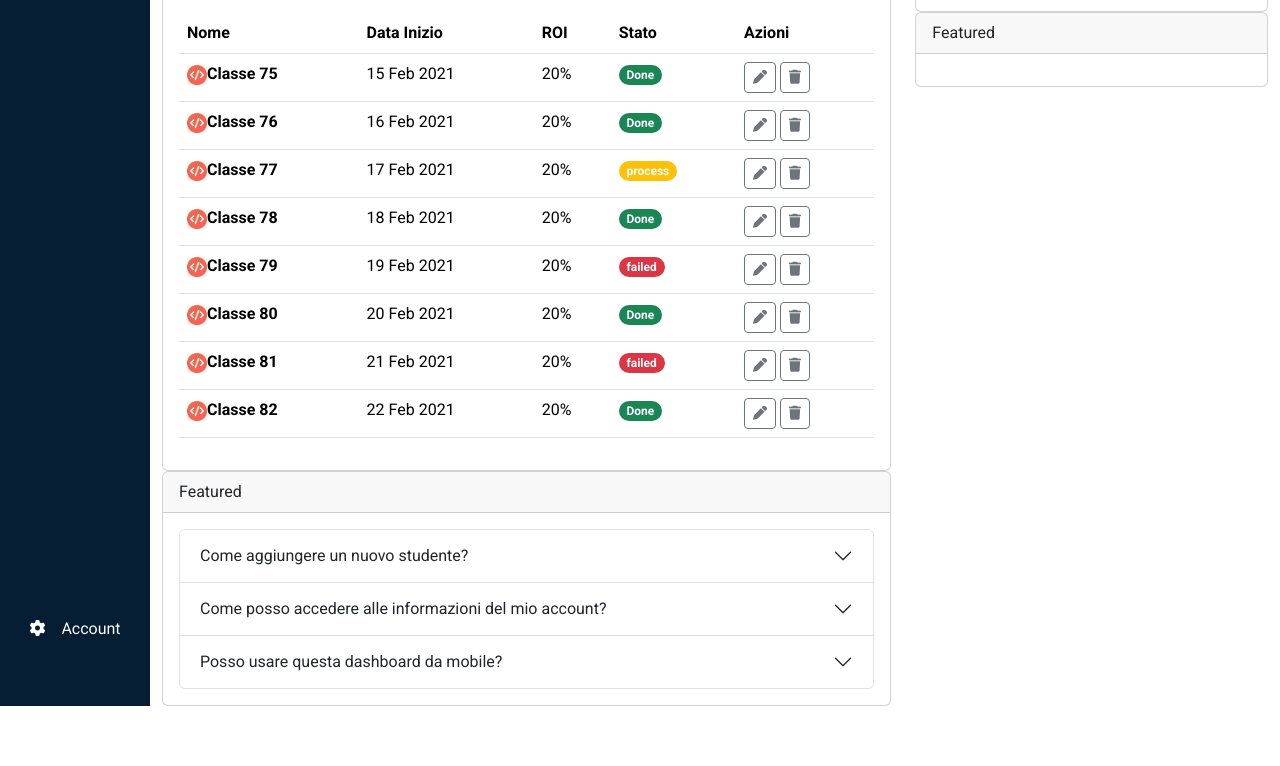
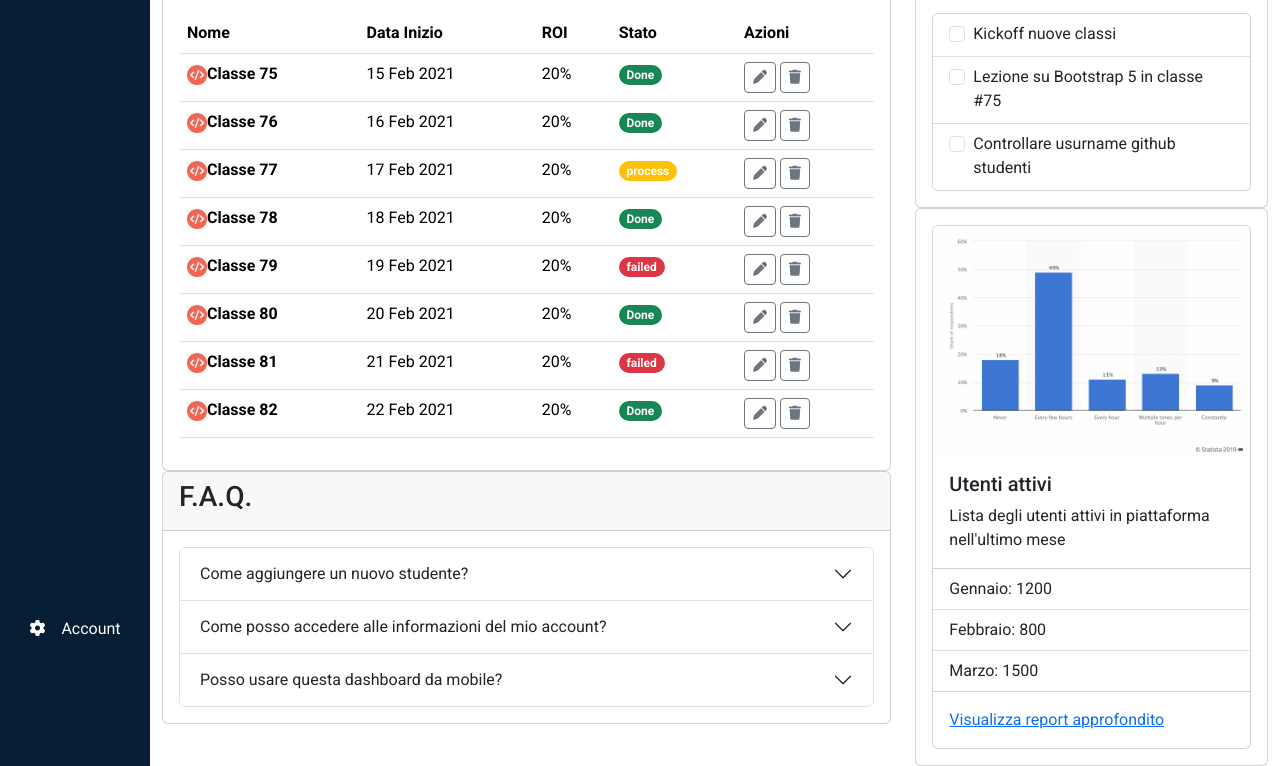
Before and after one commit to igorgaidolfi/html-css-bootstrap-dashboard, a plain HTML site: page index.html in a window 1280 px wide. Shown: the part 231-997 px from the top of the page. Before the commit the page ends 937 px from the top, so only its background shows below. Drawn offline with nearby package versions, Linux system fonts and the light colour scheme.

Commit message:
upadte Added content to col 4

```diff
--- a/css/style.css
+++ b/css/style.css
@@ -24,6 +24,7 @@ header{
 .content-table img{
     height: 20px;
 }
+
 @media screen and (min-width: 992px){
     #sidebar{
         width: 150px;
--- a/index.html
+++ b/index.html
@@ -177,7 +177,7 @@
                             <div class="content-faq">
                                 <div class="card">
                                     <div class="card-header">
-                                        Featured
+                                        <h3 class="text-uppercase">f.a.q.</h3>
                                     </div>
                                     <div class="card-body">
                                         <div class="accordion" id="accordionExample">
@@ -223,21 +223,54 @@
                             </div>
                         </div>
                         <div class="col-4">
-                            <div class="content">
+                            <div class="content-todo">
                                 <div class="card">
                                     <div class="card-header">
-                                        Featured
+                                        <h3>Todo</h3>
                                     </div>
                                     <div class="card-body">
-
+                                        <div class="card">
+                                            <ul class="list-group list-group-flush">
+                                                <li class="list-group-item">
+                                                    <div class="form-check">
+                                                        <input class="form-check-input" type="checkbox" value="" id="flexCheckDefault">
+                                                        Kickoff nuove classi
+                                                    </div>
+                                                </li>
+                                                <li class="list-group-item">
+                                                    <div class="form-check">
+                                                        <input class="form-check-input" type="checkbox" value="" id="flexCheckDefault">
+                                                        Lezione su Bootstrap 5 in classe #75
+                                                    </div>
+                                                </li>
+                                                <li class="list-group-item">
+                                                    <div class="form-check">
+                                                        <input class="form-check-input" type="checkbox" value="" id="flexCheckDefault">
+                                                        Controllare usurname github studenti
+                                                    </div>
+                                                </li>
+                                            </ul>
+                                        </div>
                                     </div>
                                 </div>
+                            <div class="card-body">
                                 <div class="card">
-                                    <div class="card-header">
-                                        Featured
-                                    </div>
-                                    <div class="card-body">
-
+                                    <div class="content-kitchen-sink p-3">
+                                        <div class="card">
+                                            <img src="./img/stats.jpeg" class="card-img-top" alt="charts">
+                                            <div class="card-body">
+                                                <h5 class="card-title">Utenti attivi</h5>
+                                                <p class="card-text">Lista degli utenti attivi in piattaforma nell'ultimo mese</p>
+                                            </div>
+                                            <ul class="list-group list-group-flush">
+                                                <li class="list-group-item">Gennaio: 1200</li>
+                                                <li class="list-group-item">Febbraio: 800</li>
+                                                <li class="list-group-item">Marzo: 1500</li>
+                                            </ul>
+                                            <div class="card-body">
+                                                <a href="#" class="card-link">Visualizza report approfondito</a>
+                                            </div>
+                                        </div>
                                     </div>
                                 </div>
                             </div>
```
